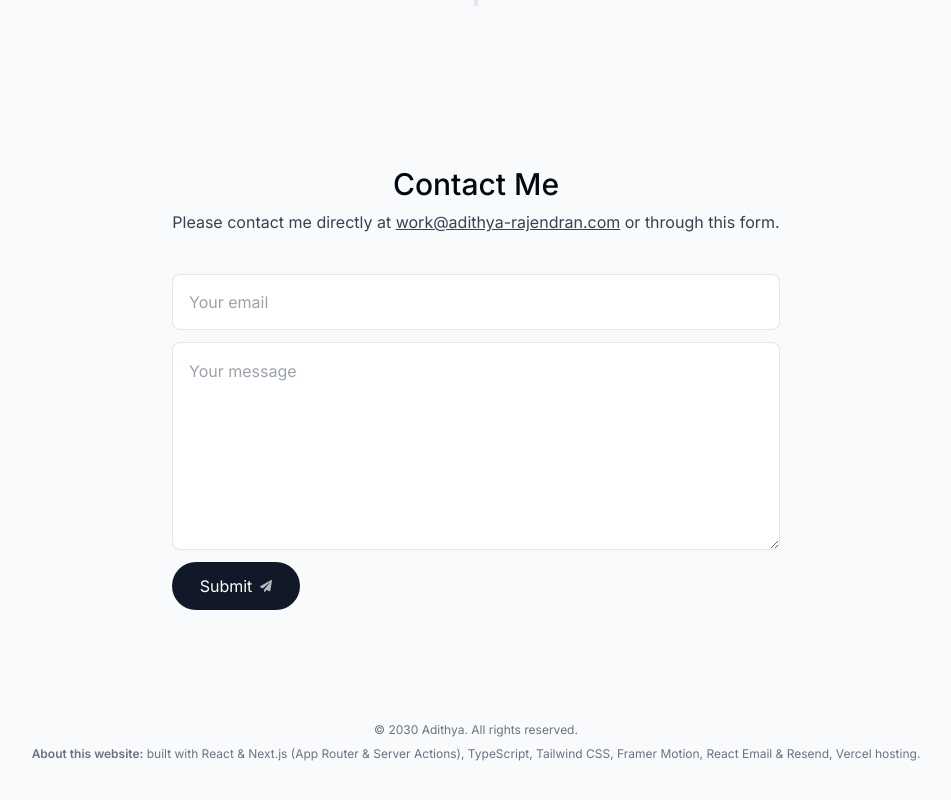
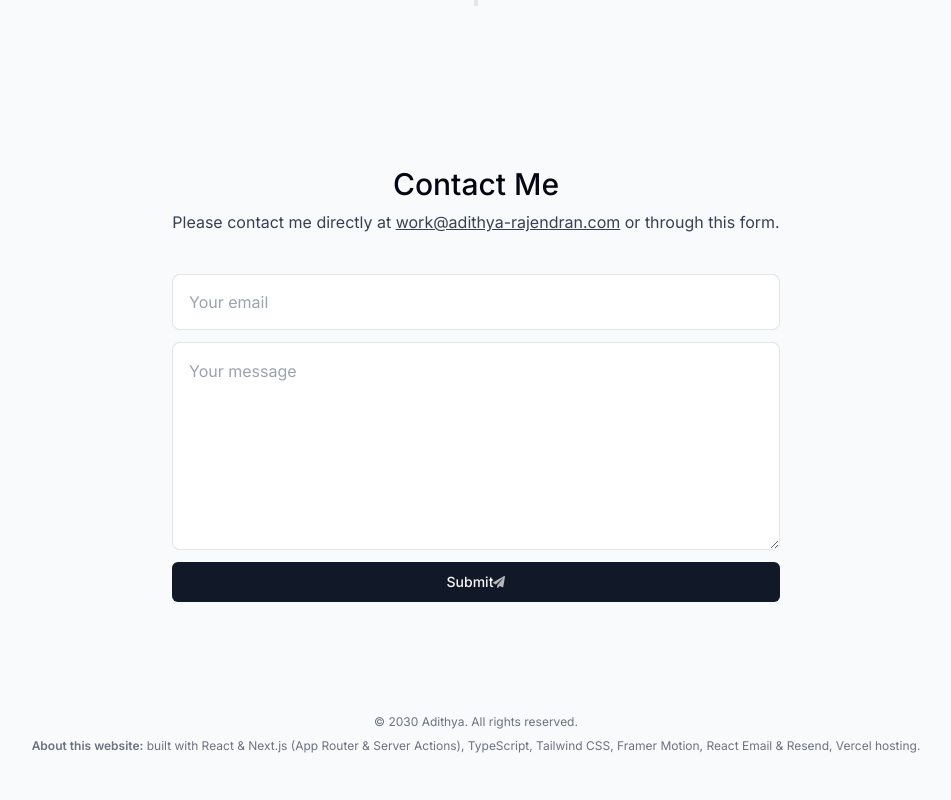
Before and after one commit to Adithya-Rajendran/portfolio-website, a Next.js app: page / in a window 1280 px wide. Shown: the part 5095-5895 px from the top of the page, without its empty margins (164-1115 px from the left). Built offline with nearby package versions, Linux system fonts and the light colour scheme.

Commit message:
shadcn ui components

```diff
--- a/components/portfolio/contact.tsx
+++ b/components/portfolio/contact.tsx
@@ -49,7 +49,11 @@ export default function Contact() {
                     const { error } = await sendEmail(formData);
 
                     if (error) {
-                        toast({ description: error, variant: "destructive" });
+                        toast({
+                            description:
+                                "Error sending the message! Please try again.",
+                            variant: "destructive",
+                        });
                         return;
                     }
 
--- a/components/submit-btn.tsx
+++ b/components/submit-btn.tsx
@@ -1,16 +1,13 @@
 import React from "react";
 import { FaPaperPlane } from "react-icons/fa";
 import { useFormStatus } from "react-dom";
+import { Button } from "@/components/ui/button";
 
 export default function SubmitBtn() {
     const { pending } = useFormStatus();
 
     return (
-        <button
-            type="submit"
-            className="group flex items-center justify-center gap-2 h-[3rem] w-[8rem] bg-gray-900 text-white rounded-full outline-none transition-all focus:scale-110 hover:scale-110 hover:bg-gray-950 active:scale-105 dark:bg-white dark:bg-opacity-10 disabled:scale-100 disabled:bg-opacity-65"
-            disabled={pending}
-        >
+        <Button type="submit" disabled={pending}>
             {pending ? (
                 <div className="h-5 w-5 animate-spin rounded-full border-b-2 border-white"></div>
             ) : (
@@ -19,6 +16,6 @@ export default function SubmitBtn() {
                     <FaPaperPlane className="text-xs opacity-70 transition-all group-hover:translate-x-1 group-hover:-translate-y-1" />{" "}
                 </>
             )}
-        </button>
+        </Button>
     );
 }
```
